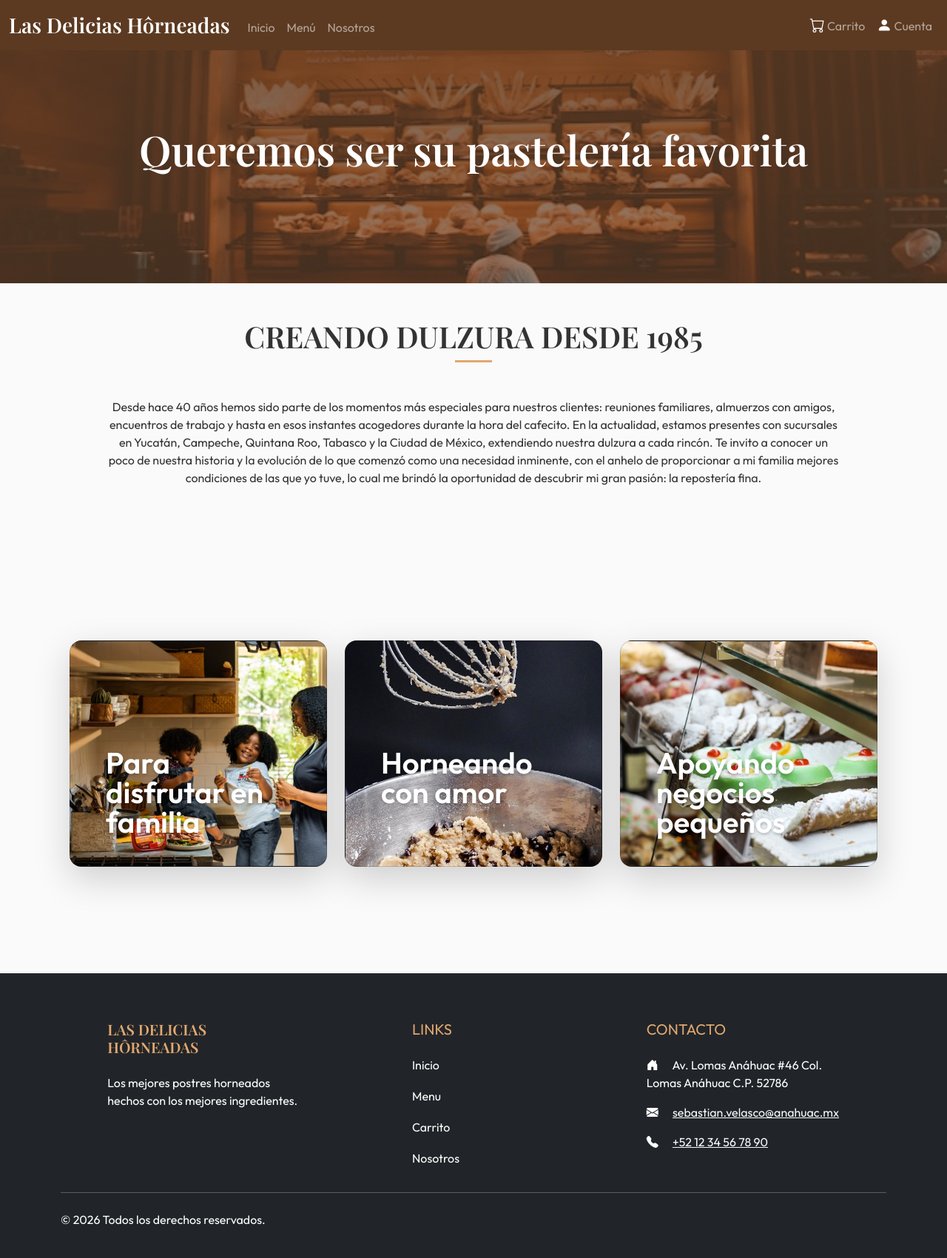
After one commit to sebasvc2002/PPI_Final, a PHP site: page /about.php in a window 1280 px wide. The commit adds this page. Shown: the whole page at 74% size. Run offline with PHP 8.4, Linux system fonts and the light colour scheme; data that the repository does not hold is empty; some web fonts are replaced.

Commit message:
Created about page and modified navigation

```diff
--- /dev/null
+++ b/about.php
@@ -0,0 +1,63 @@
+<?php
+$title="Acerca de nosotros - Las delicias Horneadas";
+require 'layout/header.php';
+ ?>
+    <style>
+        .bd-placeholder-img {
+        font-size: 1.125rem;
+        text-anchor: middle;
+        -webkit-user-select: none;
+        -moz-user-select: none;
+        user-select: none;
+      }
+      @media (min-width: 768px) {
+        .bd-placeholder-img-lg {
+          font-size: 3.5rem;
+        }
+      }
+    </style>
+    <section class='hero-about'>
+        <div class="container mb-5">
+            <h1 class="hero-title font-playfair mb-4">Queremos ser su pastelería favorita</h1>
+        </div>
+    </section>
+    <div class="container px-4 py-5 text-center">
+        <h1 class="font-playfair">CREANDO DULZURA DESDE 1985</h1>
+        <div class="mx-auto mt-2" style="width: 50px; height: 3px; background-color: var(--accent-color);"></div>
+        <p class="p-5" >Desde hace 40 años hemos sido parte de los momentos más especiales para nuestros clientes: reuniones familiares, almuerzos con amigos, encuentros de trabajo y hasta en esos instantes acogedores durante la hora del cafecito. En la actualidad, estamos presentes con sucursales en Yucatán, Campeche, Quintana Roo, Tabasco y la Ciudad de México, extendiendo nuestra dulzura a cada rincón. Te invito a conocer un poco de nuestra historia y la evolución de lo que comenzó como una necesidad inminente, con el anhelo de proporcionar a mi familia mejores condiciones de las que yo tuve, lo cual me brindó la oportunidad de descubrir mi gran pasión: la repostería fina.</p>
+    </div>
+
+    <div class="container px-4 py-5" id="custom-cards">
+        <div class="row row-cols-1 row-cols-lg-3 align-items-stretch g-4 py-5">
+          <div class="col">
+            <div class="card card-cover h-100 overflow-hidden text-bg-dark rounded-4 shadow-lg" style="background-image: url(&quot;img/about-1.jpg&quot;)">
+              <div class="d-flex flex-column h-100 p-5 pb-3 text-white text-shadow-1">
+                <h3 class="pt-5 mt-5 mb-4 display-6 lh-1 fw-bold">
+                    Para disfrutar en familia
+                </h3>
+              </div>
+            </div>
+          </div>
+          <div class="col">
+            <div class="card card-cover h-100 overflow-hidden text-bg-dark rounded-4 shadow-lg" style="background-image: url(&quot;img/about-2.jpg&quot;)">
+              <div class="d-flex flex-column h-100 p-5 pb-3 text-white text-shadow-1">
+                <h3 class="pt-5 mt-5 mb-4 display-6 lh-1 fw-bold">
+                  Horneando con amor
+                </h3>
+              </div>
+            </div>
+          </div>
+          <div class="col">
+            <div class="card card-cover h-100 overflow-hidden text-bg-dark rounded-4 shadow-lg" style="background-image: url(&quot;img/about-3.jpg&quot;)">
+              <div class="d-flex flex-column h-100 p-5 pb-3 text-shadow-1">
+                <h3 class="pt-5 mt-5 mb-4 display-6 lh-1 fw-bold">
+                  Apoyando negocios pequeños
+                </h3>
+              </div>
+            </div>
+          </div>
+        </div>
+      </div>
+    <?php require_once 'layout/footer.php'; ?>
+</body>
+</html>
--- a/css/style.css
+++ b/css/style.css
@@ -133,3 +133,24 @@ body {
 .container.active {
     display: block;
 }
+.hero-about {
+    background: linear-gradient(rgba(92, 58, 33, 0.8), rgba(92, 58, 33, 0.6)), url('../img/baker-hero.jpg') center/cover no-repeat;
+    color: white;
+    padding: 100px 0;
+    text-align: center;
+}
+
+.text-shadow-1 { text-shadow: 0 .125rem .25rem rgba(0, 0, 0, .25); }
+.text-shadow-2 { text-shadow: 0 .25rem .5rem rgba(0, 0, 0, .25); }
+.text-shadow-3 { text-shadow: 0 .5rem 1.5rem rgba(0, 0, 0, .25); }
+
+.card-cover {
+  background-repeat: no-repeat;
+  background-position: center center;
+  background-size: cover;
+}
+
+.feature-icon-small {
+  width: 3rem;
+  height: 3rem;
+}
--- a/layout/footer.php
+++ b/layout/footer.php
@@ -10,7 +10,8 @@
                 <h5 class="text-uppercase mb-4 font-weight-bold text-accent">Links</h5>
                 <p><a href="index.php" class="text-white text-decoration-none slide-link">Inicio</a></p>
                 <p><a href="menu.php" class="text-white text-decoration-none slide-link">Menu</a></p>
-                <p><a href="cart.php" class="text-white text-decoration-none slide-link">Cart</a></p>
+                <p><a href="cart.php" class="text-white text-decoration-none slide-link">Carrito</a></p>
+                <p><a href="about.php" class="text-white text-decoration-none slide-link">Nosotros</a></p>
             </div>
 
             <div class="col-md-4 col-lg-3 col-xl-3 mx-auto mt-3">
@@ -25,21 +26,6 @@
             <div class="col-md-7 col-lg-8">
                 <p>&copy; 2026 Todos los derechos reservados.</p>
             </div>
-            <div class="col-md-5 col-lg-4">
-                <div class="text-center text-md-end">
-                    <ul class="list-unstyled list-inline">
-                        <li class="list-inline-item">
-                            <a href="#" class="btn-floating btn-sm text-white fs-4"><i class="bi bi-facebook"></i></a>
-                        </li>
-                        <li class="list-inline-item">
-                            <a href="#" class="btn-floating btn-sm text-white fs-4"><i class="bi bi-twitter"></i></a>
-                        </li>
-                        <li class="list-inline-item">
-                            <a href="#" class="btn-floating btn-sm text-white fs-4"><i class="bi bi-instagram"></i></a>
-                        </li>
-                    </ul>
-                </div>
-            </div>
         </div>
     </div>
 </footer>
--- a/layout/header.php
+++ b/layout/header.php
@@ -34,7 +34,10 @@ $cart_count = getCartItemCount($mysqli);
                         <a href="index.php" class="nav-link">Inicio</a>
                     </li>
                     <li class="nav-item">
-                        <a class="nav-link" aria-current="page" href="menu.php">Menú</a>
+                        <a class="nav-link" href="menu.php">Menú</a>
+                    </li>
+                    <li class="nav-item">
+                        <a href="about.php" class="nav-link">Nosotros</a>
                     </li>
                 </ul>
                 <ul class="navbar-nav">
```
Also changed, not shown: img/about-1.jpg (added), img/about-2.jpg (added), img/about-3.jpg (added).
